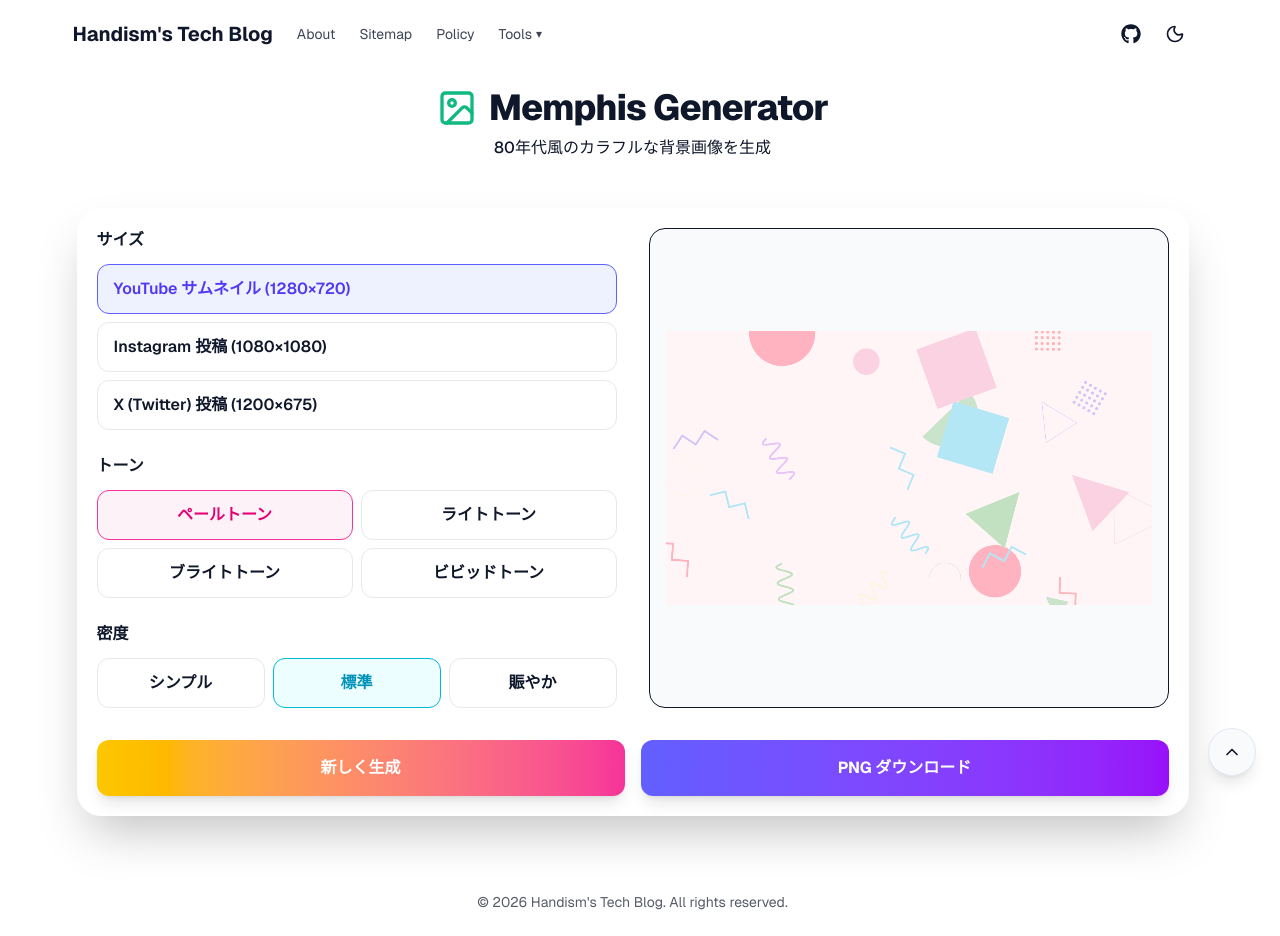
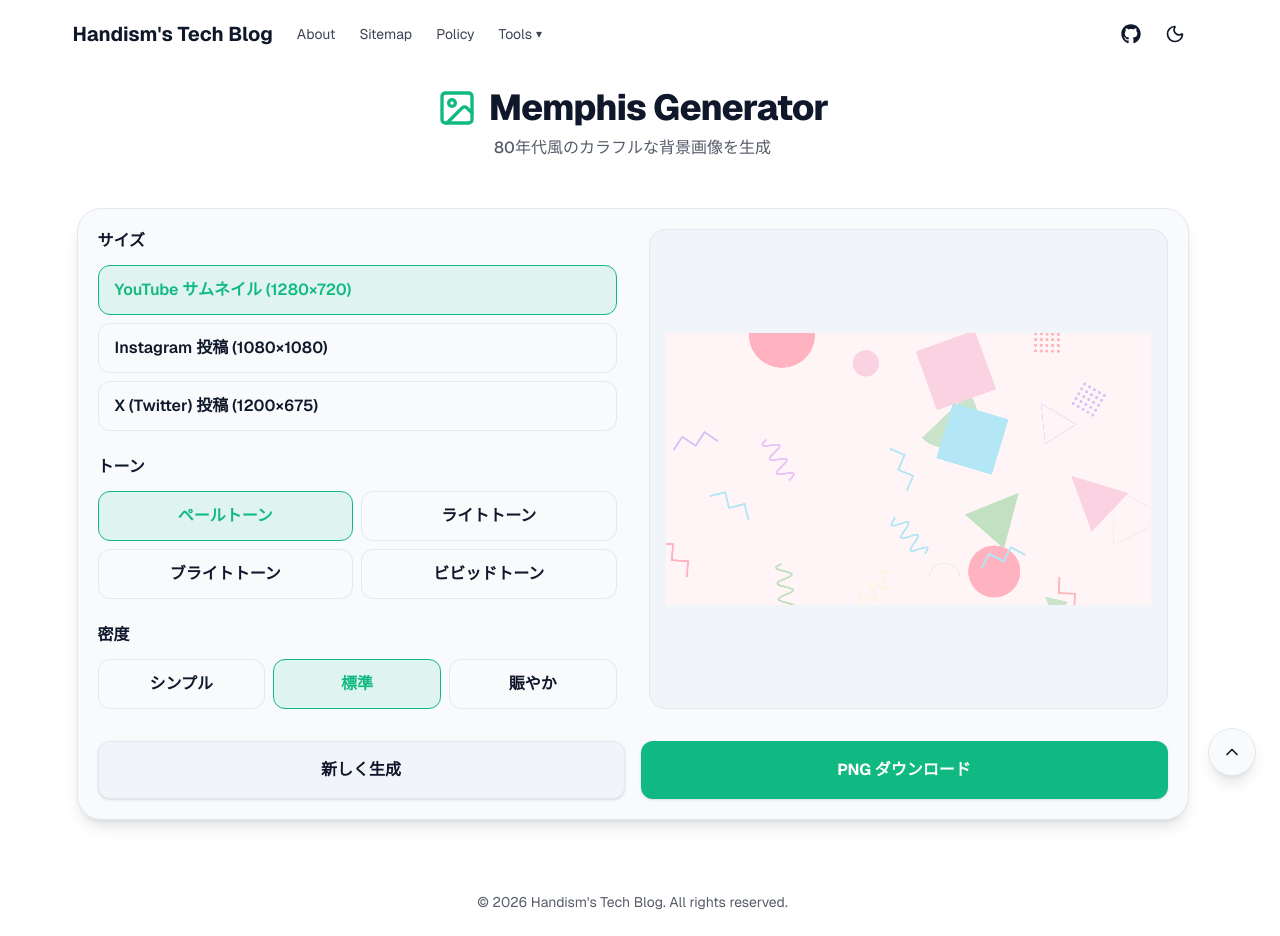
Before and after one commit to handism/handism.github.io, a Next.js app: page /tools/memphis in a window 1280 px wide. Built offline with nearby package versions, Linux system fonts and the light colour scheme.

Commit message:
style: ページのスタイルを改善し、色の一貫性を持たせるためにクラス名を更新

```diff
--- a/app/tools/memphis/page.tsx
+++ b/app/tools/memphis/page.tsx
@@ -293,19 +293,19 @@ export default function MemphisGenerator() {
   return (
     <div className="flex flex-col items-center p-5 min-h-screen max-w-6xl mx-auto">
       <header className="mb-12 text-center">
-        <h1 className="text-4xl font-extrabold flex items-center justify-center gap-3 tracking-tight">
+        <h1 className="text-4xl font-extrabold flex items-center justify-center gap-3 tracking-tight text-text">
           <ImageIcon className="w-10 h-10 text-accent" />
           Memphis Generator
         </h1>
-        <p className="mt-2 font-medium">80年代風のカラフルな背景画像を生成</p>
+        <p className="mt-2 font-medium text-text/70">80年代風のカラフルな背景画像を生成</p>
       </header>
 
-      <main className="rounded-3xl bg-bg p-5 shadow-2xl">
+      <main className="w-full rounded-3xl bg-card border border-border p-5 shadow-lg">
         {/* Controls */}
         <div className="grid gap-8 md:grid-cols-2">
           <div className="space-y-6">
             <section>
-              <h2 className="mb-3 font-bold">サイズ</h2>
+              <h2 className="mb-3 font-bold text-text">サイズ</h2>
               <div className="grid gap-2">
                 {(Object.keys(sizes) as SizeKey[]).map((k) => (
                   <button
@@ -313,8 +313,8 @@ export default function MemphisGenerator() {
                     onClick={() => setSelectedSize(k)}
                     className={`rounded-xl border px-4 py-3 text-left font-semibold transition ${
                       selectedSize === k
-                        ? 'border-indigo-500 bg-indigo-50 text-indigo-600'
-                        : 'border-gray-200 hover:bg-gray-50'
+                        ? 'border-accent bg-accent/10 text-accent'
+                        : 'border-border text-text hover:bg-secondary'
                     }`}
                   >
                     {sizes[k].label}
@@ -324,7 +324,7 @@ export default function MemphisGenerator() {
             </section>
 
             <section>
-              <h2 className="mb-3 font-bold">トーン</h2>
+              <h2 className="mb-3 font-bold text-text">トーン</h2>
               <div className="grid grid-cols-2 gap-2">
                 {(Object.keys(colorPalettes) as ToneKey[]).map((k) => (
                   <button
@@ -332,8 +332,8 @@ export default function MemphisGenerator() {
                     onClick={() => setSelectedTone(k)}
                     className={`rounded-xl border px-4 py-3 font-semibold transition ${
                       selectedTone === k
-                        ? 'border-pink-500 bg-pink-50 text-pink-600'
-                        : 'border-gray-200 hover:bg-gray-50'
+                        ? 'border-accent bg-accent/10 text-accent'
+                        : 'border-border text-text hover:bg-secondary'
                     }`}
                   >
                     {colorPalettes[k].name}
@@ -343,7 +343,7 @@ export default function MemphisGenerator() {
             </section>
 
             <section>
-              <h2 className="mb-3 font-bold">密度</h2>
+              <h2 className="mb-3 font-bold text-text">密度</h2>
               <div className="grid grid-cols-3 gap-2">
                 {(Object.keys(densities) as DensityKey[]).map((k) => (
                   <button
@@ -351,8 +351,8 @@ export default function MemphisGenerator() {
                     onClick={() => setSelectedDensity(k)}
                     className={`rounded-xl border px-3 py-3 font-semibold transition ${
                       selectedDensity === k
-                        ? 'border-cyan-500 bg-cyan-50 text-cyan-600'
-                        : 'border-gray-200 hover:bg-gray-50'
+                        ? 'border-accent bg-accent/10 text-accent'
+                        : 'border-border text-text hover:bg-secondary'
                     }`}
                   >
                     {densities[k].name}
@@ -363,7 +363,7 @@ export default function MemphisGenerator() {
           </div>
 
           {/* Preview */}
-          <div className="flex items-center justify-center rounded-2xl border bg-gray-50 p-4">
+          <div className="flex items-center justify-center rounded-2xl border border-border bg-secondary p-4">
             <canvas ref={canvasRef} className="max-h-125 max-w-full" />
           </div>
         </div>
@@ -372,13 +372,13 @@ export default function MemphisGenerator() {
         <div className="mt-8 grid gap-4 md:grid-cols-2">
           <button
             onClick={() => setSeed(Date.now())}
-            className="rounded-xl bg-linear-to-r from-yellow-400 to-pink-500 py-4 font-bold text-white shadow-lg hover:opacity-90"
+            className="rounded-xl border border-border bg-secondary py-4 font-bold text-text shadow hover:bg-accent/10 hover:border-accent hover:text-accent transition"
           >
             新しく生成
           </button>
           <button
             onClick={downloadPNG}
-            className="rounded-xl bg-linear-to-r from-indigo-500 to-purple-600 py-4 font-bold text-white shadow-lg hover:opacity-90"
+            className="rounded-xl bg-accent py-4 font-bold text-white shadow hover:opacity-90 transition"
           >
             PNG ダウンロード
           </button>
--- a/md/generative-ai-tips.md
+++ b/md/generative-ai-tips.md
@@ -2,7 +2,7 @@
 title: 生成AIの個人的な活用事例集
 date: 2023-12-14
 tags: [AI]
-category: IT
+category: AI
 image: robot-drawing.webp
 ---
 
--- a/md/vibe-coding.md
+++ b/md/vibe-coding.md
@@ -2,7 +2,7 @@
 title: 2026年上期のバイブコーディングに入門する
 date: 2026-02-23
 tags: [AI, Agent, Programming]
-category: IT
+category: AI
 image: vibe-coding.webp
 ---
 
```
Also changed, not shown: app/tools/trimming/page.tsx (+22 -22 lines), md/claude-code-introduction.md (+8 -2 lines).
